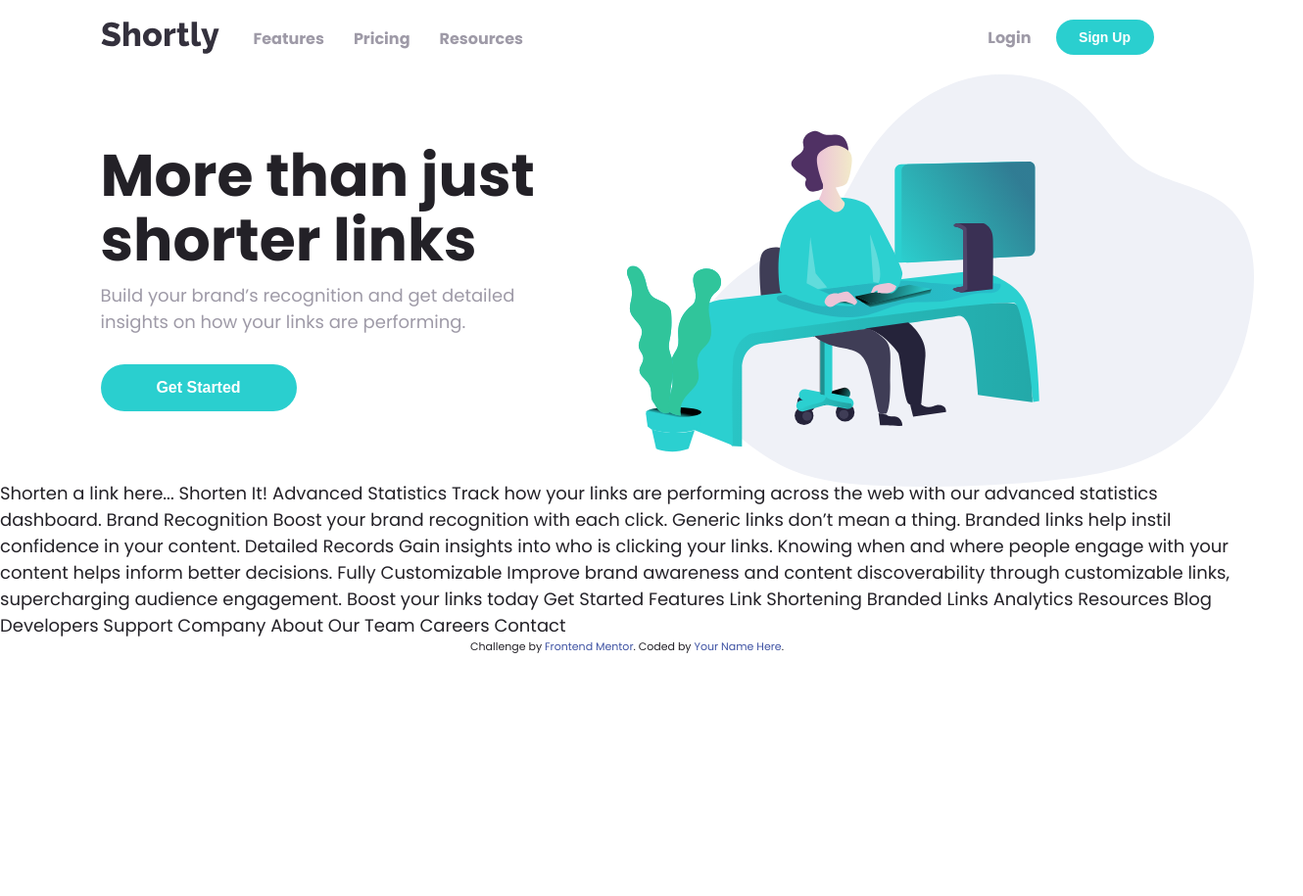
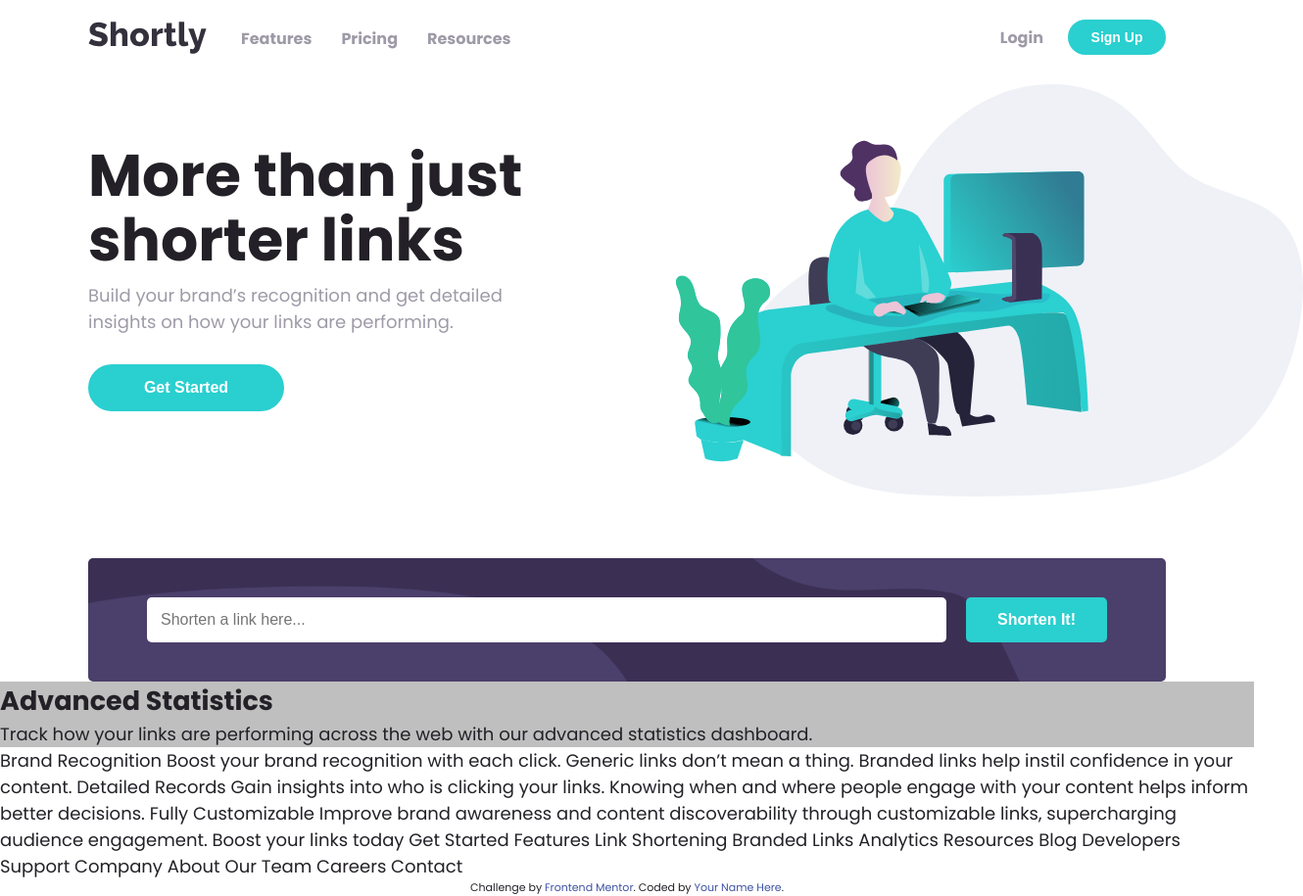
Before and after one commit to luiz-gustavo0/shortly-url-landing-page, a plain HTML site: page index.html in a window 1280 px wide. Shown: the whole page at 98% size, 1330 px wide, since content can reach past the window. Before the commit the page ends 800 px from the top, so only its background shows below. Drawn offline with Linux system fonts and the light colour scheme.

Commit message:
styled form

```diff
--- a/css/styles.css
+++ b/css/styles.css
@@ -24,6 +24,7 @@
 
 html {
   font-size: 62.5%;
+  overflow-x: hidden;
 }
 
 html,
@@ -48,14 +49,14 @@ a {
 img {
   display: block;
   width: 100%;
-  object-fit: cover;
+  /* object-fit: cover; */
 }
 
 .header-container {
   width: 100%;
   max-width: 1100px;
   margin: auto;
-  padding: 2rem 1.25rem;
+  padding: 2rem 0;
   display: flex;
   align-items: center;
   justify-content: space-between;
@@ -131,7 +132,7 @@ img {
   width: 100%;
   max-width: 1100px;
   margin: 0 auto;
-  padding: 5rem 1.25rem;
+  padding: 5rem 0;
   display: flex;
   gap: 2rem;
   height: 100%;
@@ -177,6 +178,65 @@ img {
 .info-container img {
   position: absolute;
   max-width: 50%;
-  top: 0;
-  right: 0;
+  top: 1rem;
+  right: -5rem;
 }
+
+.container-form {
+  max-width: 1100px;
+  margin: auto;
+  background: url('../images/bg-shorten-desktop.svg') no-repeat;
+  background-size: cover;
+  background-color: var(--dark-violet);
+  margin: 8rem auto 0;
+  border-radius: 0.5rem;
+}
+
+.container-form form {
+  width: 100%;
+  display: flex;
+  align-items: flex-start;
+  gap: 2rem;
+  padding: 4rem 6rem;
+}
+
+.form-group {
+  width: 85%;
+}
+
+.form-group input {
+  width: 100%;
+  padding: 1.4rem;
+  font-size: 1.6rem;
+  border-radius: 0.5rem;
+  border: none;
+}
+
+.form-group span {
+  display: none;
+  font-size: 1.4rem;
+  margin-top: 0.5rem;
+  color: var(--red);
+}
+
+.container-form button {
+  width: 15%;
+  padding: 1.4rem 0;
+  font-size: 1.6rem;
+  border-radius: 0.5rem;
+  font-weight: 700;
+  background: var(--cyan);
+  border: none;
+  color: white;
+  cursor: pointer;
+  transition: 0.3s ease-in-out;
+}
+
+.container-form button:hover,
+.container-form button:focus {
+  filter: opacity(0.7);
+}
+
+.section-statistics {
+  background: var(--gray);
+}
--- a/index.html
+++ b/index.html
@@ -64,11 +64,34 @@
           </p>
           <button>Get Started</button>
         </div>
+
         <img
           src="./images/illustration-working.svg"
           alt="Imagem mulher trabalhando em frente ao computador"
           class="info-bg"
         />
+      </div>
+    </section>
+    <div class="container-form">
+      <div class="form-content">
+        <form>
+          <div class="form-group">
+            <input type="text" placeholder="Shorten a link here..." />
+            <span>Please add a link</span>
+          </div>
+
+          <button>Shorten It!</button>
+        </form>
+      </div>
+    </div>
+    <section class="section-statistics">
+      <div class="statistics-container">
+        <h2>Advanced Statistics</h2>
+        <p>
+          Track how your links are performing across the web with our advanced
+          statistics dashboard.
+        </p>
+        <div></div>
       </div>
     </section>
     <!--  -->
@@ -80,14 +103,12 @@
     <!--  -->
 
     <!--  -->
-    Shorten a link here...
+
     <!--  -->
-    Shorten It!
     <!--  -->
-    Advanced Statistics
+
     <!--  -->
-    Track how your links are performing across the web with our advanced
-    statistics dashboard.
+
     <!--  -->
     Brand Recognition
     <!--  -->
```
